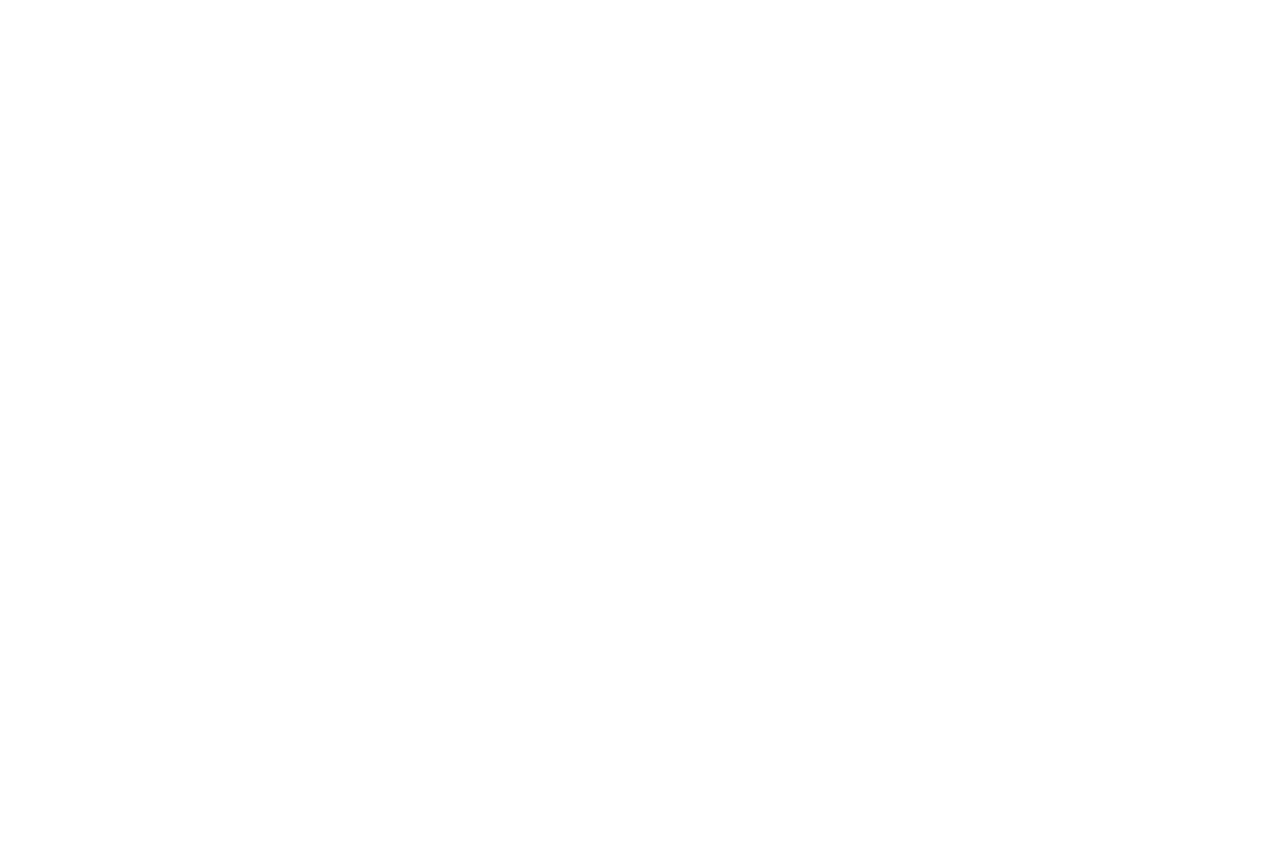
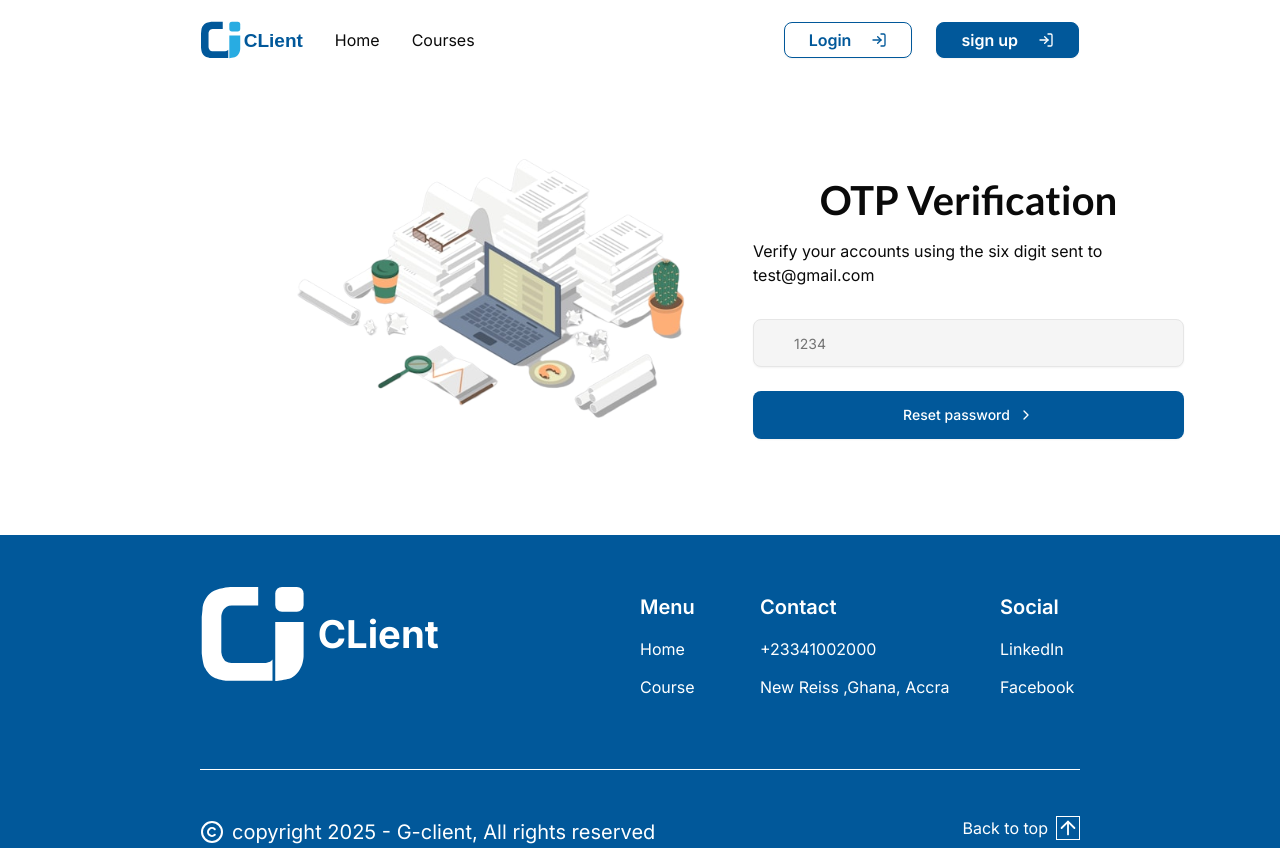
Before and after one commit to TESHU21/learning-management-system, a React (Vite) app in the folder frontend/: page /otp_verfication in a window 1280 px wide. Before the commit this address had no page. Before the commit the page ends 800 px from the top, so only its background shows below. Built offline with nearby package versions, Linux system fonts and the light colour scheme; a web font is replaced by a local one.

Commit message:
Add ForgotPassword

```diff
--- a/frontend/src/pages/login/forgotpassword/OtpVerification.jsx
+++ b/frontend/src/pages/login/forgotpassword/OtpVerification.jsx
@@ -1,13 +1,35 @@
 import React from 'react'
 import HeroImage from "../../../assets/svg/Ellipse 32.svg"
+import {z} from "zod"
+import FormComp from '@/components/FormComp'
 
 export const OtpVerification = () => {
+    const otpSchema = z.object({
+    otp: z.string()
+      .length(6, "OTP must be exactly 6 digits")
+      .regex(/^\d{6}$/, "OTP must contain only numbers"),
+       });
+
+        const initialValues = { otp: "" };
+        const fields = [
+          {
+            name: "otp",
+            type: "otp",
+            className: "col-span-2",
+            placeholder: "1234",
+          },
+        ];
   return (
-    <div>
-        <div>
-            <img src={HeroImage} className='w-[418px] h-[418px] object-cover' alt="Work desk with laptop, documents, coffee, and cactus plant" />
-        </div>
-        <div></div>
-    </div>
+      <div className='flex justify-center md:gap-[49px] '>
+         <div className='hidden md:flex md:ml-[190px]  '>
+         <img src={HeroImage} className='w-[418px] h-[418px] object-cover' alt="Work desk with laptop, documents, coffee, and cactus plant" />
+           </div>
+           <div className='md:w-[431px] px-4 md:px-0 py-24 '>
+             <h3 className='font-lato text-center font-bold text-[28px] md:text-[40px] leading-12 mb-[15px]'>OTP Verification</h3>
+             <p className='leading-6  text-base  font-inter mb-6'>Verify your accounts using the six digit
+             sent to test@gmail.com</p>
+           <FormComp schema={otpSchema} initialValues={initialValues} fields={fields} submitBtnText={"Reset password"}/>
+           </div>
+       </div>
   )
 }
--- a/frontend/src/pages/login/forgotpassword/ResetPassword.jsx
+++ b/frontend/src/pages/login/forgotpassword/ResetPassword.jsx
@@ -1,6 +1,20 @@
 import React from 'react'
+import HeroImage from "../../../assets/svg/Ellipse 32.svg"
+import {z} from "zod"
+import FormComp from '@/components/FormComp'
 
 const ResetPassword = () => {
+  const PasswordSchema = z .object({
+    password: z
+      .string()
+      .min(8, "Password must be at least 8 characters")
+      .max(32, "Password must not exceed 32 characters"),
+    confirmPassword: z.string(),
+  })
+  .refine((data) => data.password === data.confirmPassword, {
+    path: ["confirmPassword"], // Show error on confirmPassword field
+    message: "Passwords do not match",
+  });
   return (
     <div>ResetPassword</div>
   )
--- a/frontend/src/routes/AppRoutes.jsx
+++ b/frontend/src/routes/AppRoutes.jsx
@@ -7,7 +7,7 @@
 import Login from '@/pages/login/Login';
 import SignUp from '@/pages/registration/SignUp';
 import ForgotPassword from '@/pages/login/forgotpassword/ForgotPassword';
-
+import { OtpVerification } from '@/pages/login/forgotpassword/OtpVerification';
 const AppRoutes = () => {
   return (
     <Routes>
@@ -18,6 +18,7 @@
         <Route path="login" element={<Login />} /> {/* <-- no slash here */}
         <Route path='signup' element={<SignUp/>}/>
         <Route path="forogot_password" element={<ForgotPassword/>}/>
+        <Route path="otp_verfication" element={<OtpVerification/>}/>
 
 
       </Route>
```
